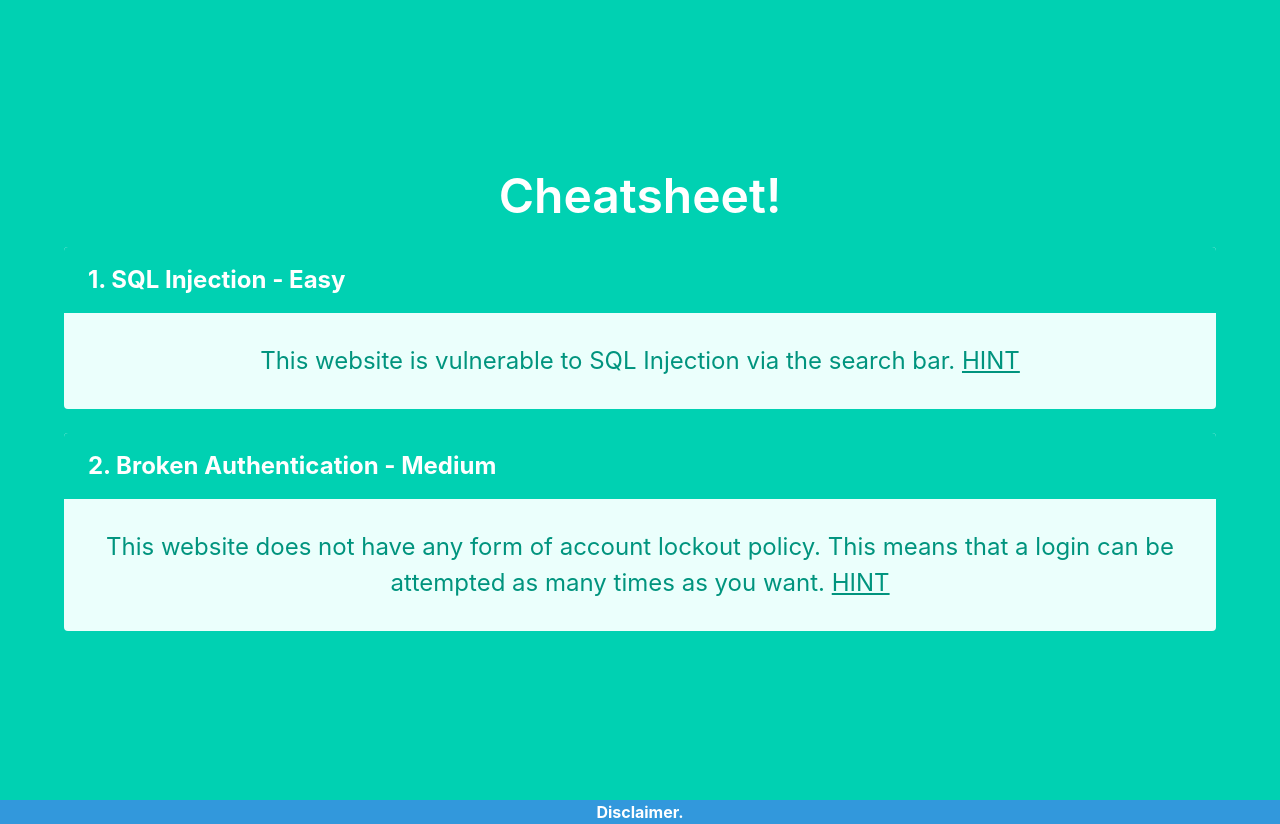
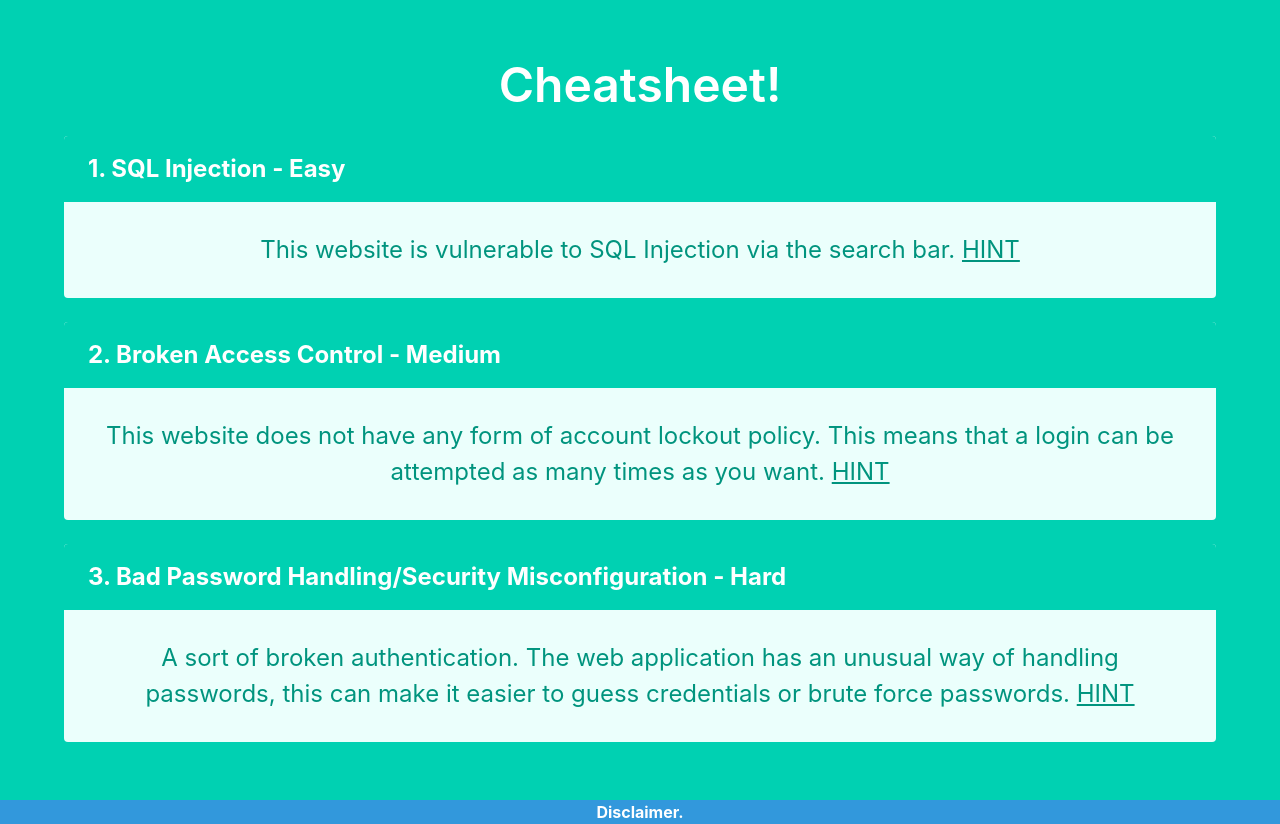
Before and after one commit to JFalnes/vulnerable_flask_application, a Flask app: page /cheatsheet in a window 1280 px wide. Shown: the part 56-880 px from the top of the page. Run offline with Flask 2, Linux system fonts and the light colour scheme.

Commit message:
Added Readme, requirements , changed cheatsheet and modified .models

```diff
--- a/project/__init__.py
+++ b/project/__init__.py
@@ -4,7 +4,6 @@ from flask import Flask
 from flask_sqlalchemy import SQLAlchemy, model
 from flask_login import LoginManager
 
-# init SQLAlchemy so we can use it later in our models
 db = SQLAlchemy()
 
 
@@ -31,7 +30,6 @@ def create_app():
 
     @login_manager.user_loader
     def load_user(user_id):
-        # since the user_id is just the primary key of our user table, use it in the query for the user
         return User.query.get(int(user_id))
 
     return app
--- a/project/models.py
+++ b/project/models.py
@@ -5,14 +5,14 @@ from flask_login import UserMixin
 
 
 class User(UserMixin, db.Model):
-    id = db.Column(db.Integer, primary_key=True)  # primary keys are required by SQLAlchemy
+    id = db.Column(db.Integer, primary_key=True)
     email = db.Column(db.String(100), unique=True)
     password = db.Column(db.String(100))
     name = db.Column(db.String(1000))
 
 
 class Products(db.Model):
-    item_no = db.Column(db.Integer, primary_key=True)  # primary keys are required by SQLAlchemy
+    item_no = db.Column(db.Integer, primary_key=True)
     item_name = db.Column(db.String(100))
     qty = db.Column(db.Integer)
     price = db.Column(db.String(1000))
--- a/project/templates/cheatsheet.html
+++ b/project/templates/cheatsheet.html
@@ -13,11 +13,19 @@
 </article>
 <article class="message is-primary is-large">
    <div class="message-header">
-      <p>2. Broken Authentication - Medium</p>
+      <p>2. Broken Access Control - Medium</p>
    </div>
    <div class="message-body">
       This website does not have any form of account lockout policy. This means that a login can be attempted as
       many times as you want. <a target="_blank" href=https://attack.mitre.org/techniques/T1110/004/>HINT</a>
    </div>
 </article>
+<article class="message is-primary is-large">
+   <div class="message-header">
+      <p>3. Bad Password Handling/Security Misconfiguration - Hard</p>
+   </div>
+   <div class="message-body">A sort of broken authentication. The web application has an unusual way of handling passwords,
+      this can make it easier to guess credentials or brute force passwords. <a target="_blank" href=https://attack.mitre.org/techniques/T1110/004/>HINT</a>
+   </div>
+</article>
 {% endblock %}
--- a/requirements.txt
+++ b/requirements.txt
@@ -1,3 +1,3 @@
 Flask==1.1.2
 Flask-Login==0.5.0
-Flask-SQLAlchemy==2.4.4
+Flask-SQLAlchemy==2.5.1
```
Also changed, not shown: project/auth.py (+3 -8 lines), project/readme.md (deleted), readme.md.
